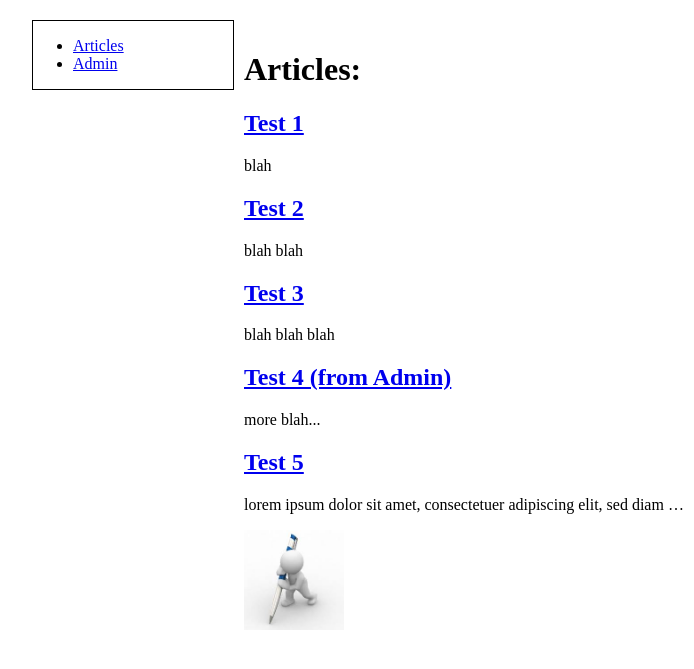
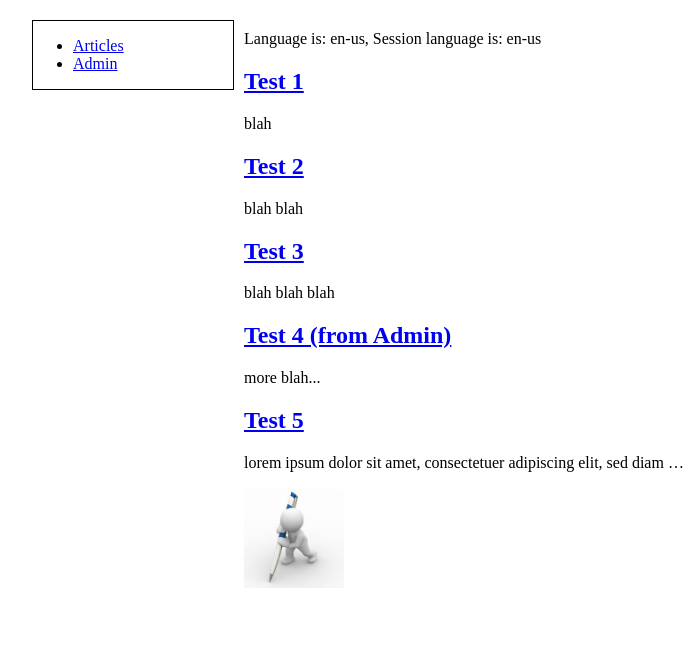
Before and after one commit to ugik/django_test, a Django app: page /articles/all/ in a window 1280 px wide. Shown: the top 669 px of the page, without its empty margins (128-822 px from the left). Run offline with Django 3.2, Linux system fonts and the light colour scheme; data comes from the database, SQL or seed files in the repository.

Commit message:
Chapter 8

```diff
--- a/article/templates/articles.html
+++ b/article/templates/articles.html
@@ -1,7 +1,7 @@
 {% extends "base.html" %}
 
 {% block content %}
-<h1>Articles:</h1>
+Language is: {{ language }}, Session language is: {{ session_language }}
 {% if articles.count > 0 %}
 {% for article in articles %}
 <div>
--- a/article/urls.py
+++ b/article/urls.py
@@ -4,5 +4,6 @@ urlpatterns = patterns('',
 
 	url(r'^all/$', 'article.views.articles'),
 	url(r'^get/(?P<article_id>\d+)/$', 'article.views.article'),
+	url(r'^language/(?P<language>[a-z\-]+)/$', 'article.views.language'),
 
 )
--- a/article/views.py
+++ b/article/views.py
@@ -1,18 +1,38 @@
+from django.shortcuts import render_to_response
+from article.models import Article
+from django.http import HttpResponse
+
 from django.shortcuts import render
-from django.shortcuts import render_to_response
 from django.http import HttpResponse
 from django.template.loader import get_template
 from django.template import Context
 from django.views.generic.base import TemplateView
-from article.models import Article
 
 def articles(request):
+	language = 'en-us'
+	session_language = 'en-us'
+
+	if 'lang' in request.COOKIES:
+		language = request.COOKIES['lang']
+
+	if 'lang' in request.session:
+		session_language = request.session['lang']
+
 	return render_to_response('articles.html',
-							{'articles': Article.objects.all() })
+							{'articles': Article.objects.all(),
+							 'language' : language,
+							 'session_language' : session_language})
 
 def article(request, article_id=1):
 	return render_to_response('article.html',
 							{'article': Article.objects.get(id=article_id) })
+
+def language(request, language='en-us'):
+	response = HttpResponse('setting language to %s' % language)
+	response.set_cookie('lang', language)
+	request.session['lang'] = language
+
+	return response
 
 
 #_____________________________________________________________________
--- a/templates/base.html
+++ b/templates/base.html
@@ -2,7 +2,7 @@
 <!DOCTYPE html>
 <html lang="en">
 <head>
-	<title>{% block title %}My base template{% endblock %}</title>
+	<title>{% block title %}Tutorial Django app (http://www.mikehibbert.me.uk){% endblock %}</title>
 
 	<link rel="stylesheet" type="text/css" href="{% static "css/default.css" %}">
 
```
Also changed, not shown: 8 other files.
